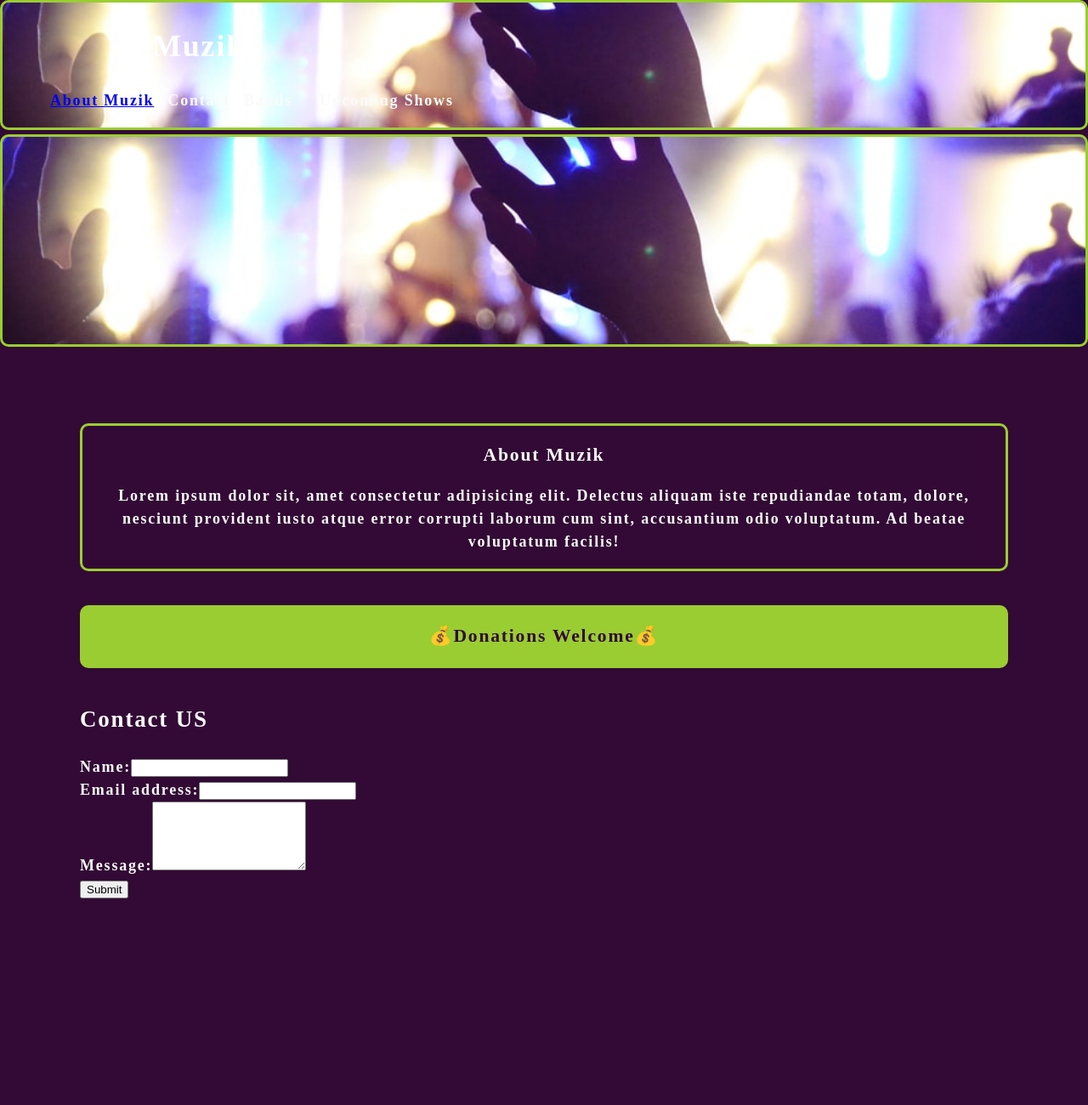
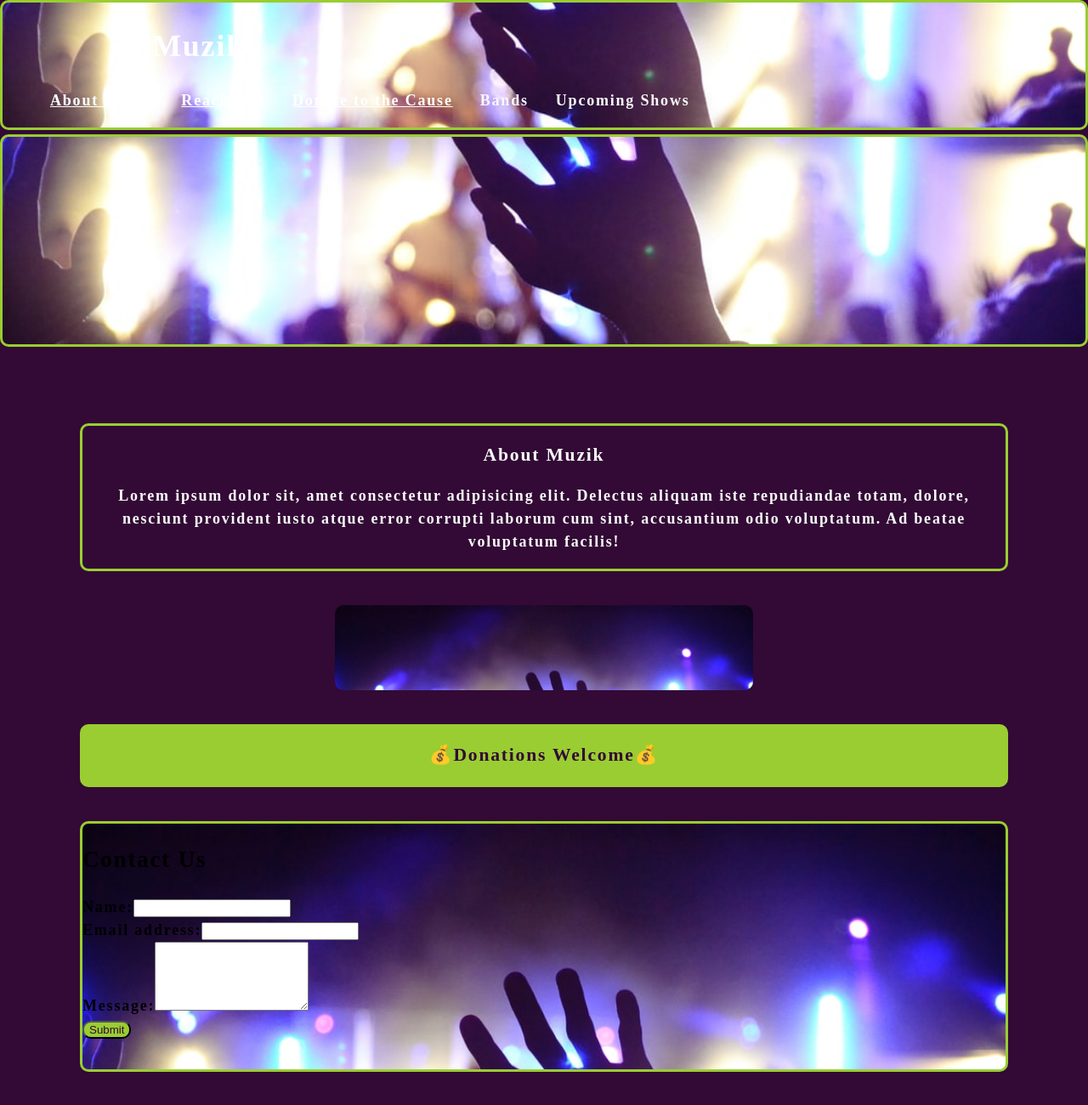
Before and after one commit to danielolvera21/Muzik, a React (Create React App) app in the folder client/: page / in a window 1280 px wide. Shown: the top 1300 px of the page at 85% size. Before the commit the page ends 1109 px from the top, so only its background shows below. Built offline with nearby package versions, Linux system fonts and the light colour scheme.

Commit message:
created filler box and linked navbar to different sections

```diff
--- a/client/src/App.js
+++ b/client/src/App.js
@@ -4,6 +4,7 @@ import About from './components/About';
 import Hero from './components/Hero';
 import Contact from './components/Contact';
 import Donation from './components/Donation';
+import Filler from './components/Filler';
 import './App.css';
 
 function App() {
@@ -13,6 +14,7 @@ function App() {
       <Hero></Hero>
       <main>
       <About></About>
+      <Filler></Filler>
       <Donation></Donation>
       <Contact></Contact>
       </main>
--- a/client/src/components/Contact/index.js
+++ b/client/src/components/Contact/index.js
@@ -3,8 +3,8 @@ import React from 'react';
 function Contact() {
 
     return(
-    <section>
-      <h1>Contact US</h1>
+    <section className = "contactform-container" id = "contact-us">
+      <h1>Contact Us</h1>
       <form id="contact-form">
         <div>
             <label htmlFor="name">Name:</label>
--- a/client/src/components/Donation/index.js
+++ b/client/src/components/Donation/index.js
@@ -4,7 +4,7 @@ import React from 'react';
 function Donation() {
     return (
         <section className = "my-5 about-border donate-box">
-            <h1 className = "about-head" id = "about">
+            <h1 className = "about-head" id = "contributions">
                 <span role="img" aria-label="money-bag">💰</span>Donations Welcome<span role="img" aria-label="money-bag">💰</span>
             </h1>
         </section>
--- /dev/null
+++ b/client/src/components/Filler/index.js
@@ -0,0 +1,10 @@
+import React from 'react';
+
+function Filler() {
+    return (
+        <section className = "filler">
+        </section>
+    );
+}
+
+export default Filler;
--- a/client/src/components/Nav/index.js
+++ b/client/src/components/Nav/index.js
@@ -27,9 +27,13 @@ function Nav() {
                     <li className="mx-2">
                         <a href = "#about">About Muzik</a>
                     </li>
-                    <li>
-                        <span>Contact</span>
+                    <li className="mx-2">
+                        <a href = "#contact-us">Reach Out</a>
                     </li>
+                    <li className="mx-2">
+                        <a href = "#contributions">Donate to the Cause</a>
+                    </li>
+
                     {categories.map((category) => (
                         //define onclick event in span with onclick method, define function above return
                         <li className= "mx-2" key ={category.name}>
--- a/client/src/index.css
+++ b/client/src/index.css
@@ -43,6 +43,18 @@ body {
 
 .centered {
   text-align: center;
+}
+
+a:link {
+  color: white;
+}
+
+a:visited {
+  color: white;
+}
+a:hover {
+  color: rgb(32, 173, 3);
+  font-size: 25px;
 }
 
 /*HEADER AND NAV BAR STYLING */
@@ -135,3 +147,40 @@ li {
   background-color: yellowgreen;
   color: rgb(50, 10, 53);
 }
+
+/* CONTACT FORM CONTAINER */
+.contactform-container {
+  background-image: url("./assets/cover/cover-image.jpg");
+  background-attachment: fixed; /*rolling affect coupled with header*/
+  height: 295px;
+  background-size: cover;
+  border-radius: 10px;
+  border-color: yellowgreen;
+  border-style: solid;
+  color: #000000;
+}
+
+button:hover {
+  background-color: rgb(50, 10, 53);
+  color: yellowgreen;
+  border-radius: 10px;
+}
+
+button {
+  background-color: yellowgreen;
+  color: rgb(50, 10, 53);
+  border-radius: 10px;
+}
+
+/* FILLER STYLING */
+
+.filler {
+  border-radius: 10px;
+  background-image: url("./assets/cover/cover-image.jpg");
+  background-size: cover;
+  background-attachment: fixed; /*rolling affect coupled with header*/
+  height: 100px;
+  margin-left: 300px;
+  margin-right: 300px;
+
+}
```
